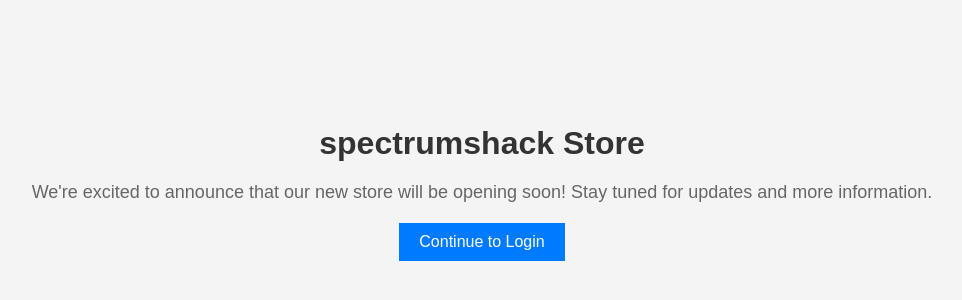
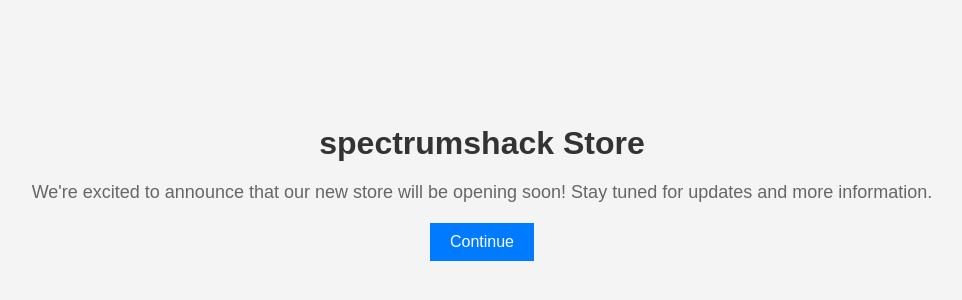
Before and after one commit to arin-prashar/Spectrum, a plain HTML site: page index.html in a window 1280 px wide. Shown: the part 238-538 px from the top of the page, without its empty margins (158-1120 px from the left). Drawn offline with Linux system fonts and the light colour scheme.

Commit message:
Update index.html

```diff
--- a/index.html
+++ b/index.html
@@ -54,7 +54,7 @@
   <div class="container">
     <h1>spectrumshack Store</h1>
     <p>We're excited to announce that our new store will be opening soon! Stay tuned for updates and more information.</p>
-    <button onclick="redirectToLoginPage()">Continue to Login</button>
+    <button onclick="redirectToLoginPage()">Continue </button>
   </div>
 
   <script>
```
